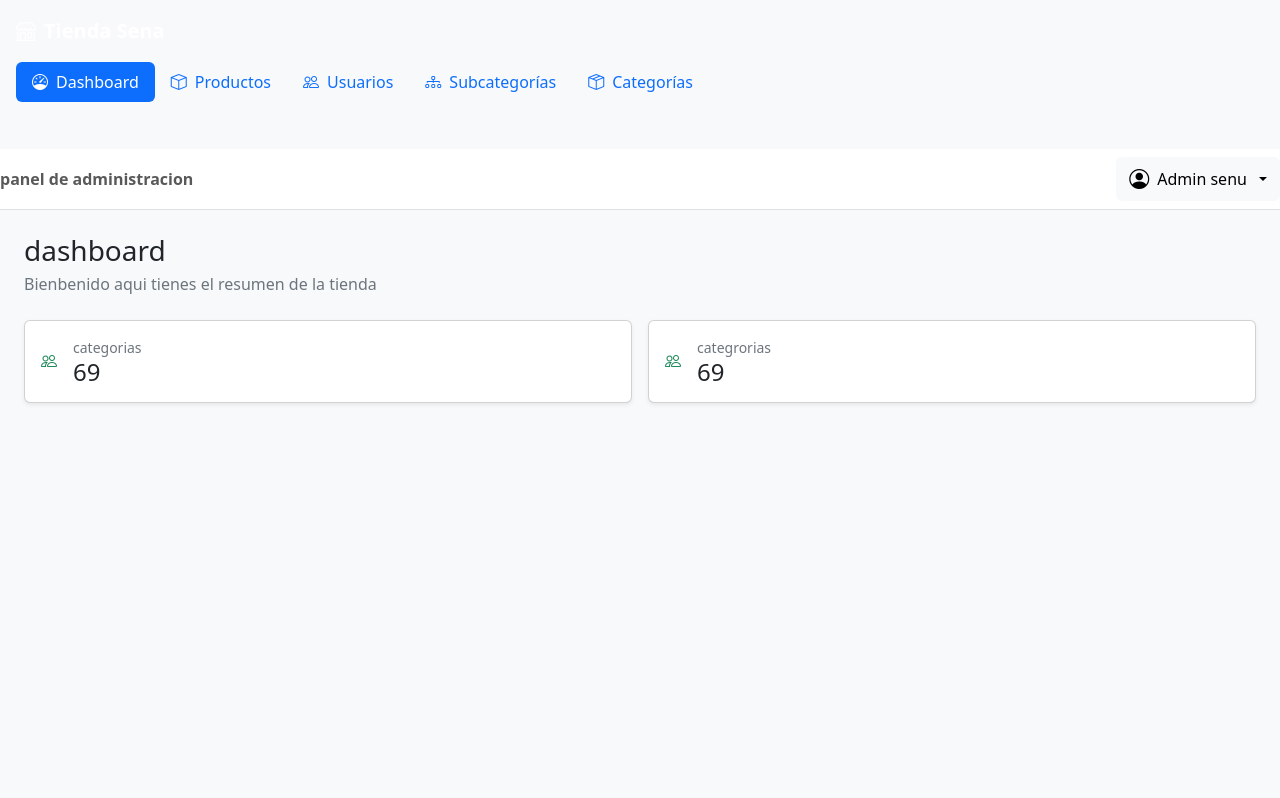
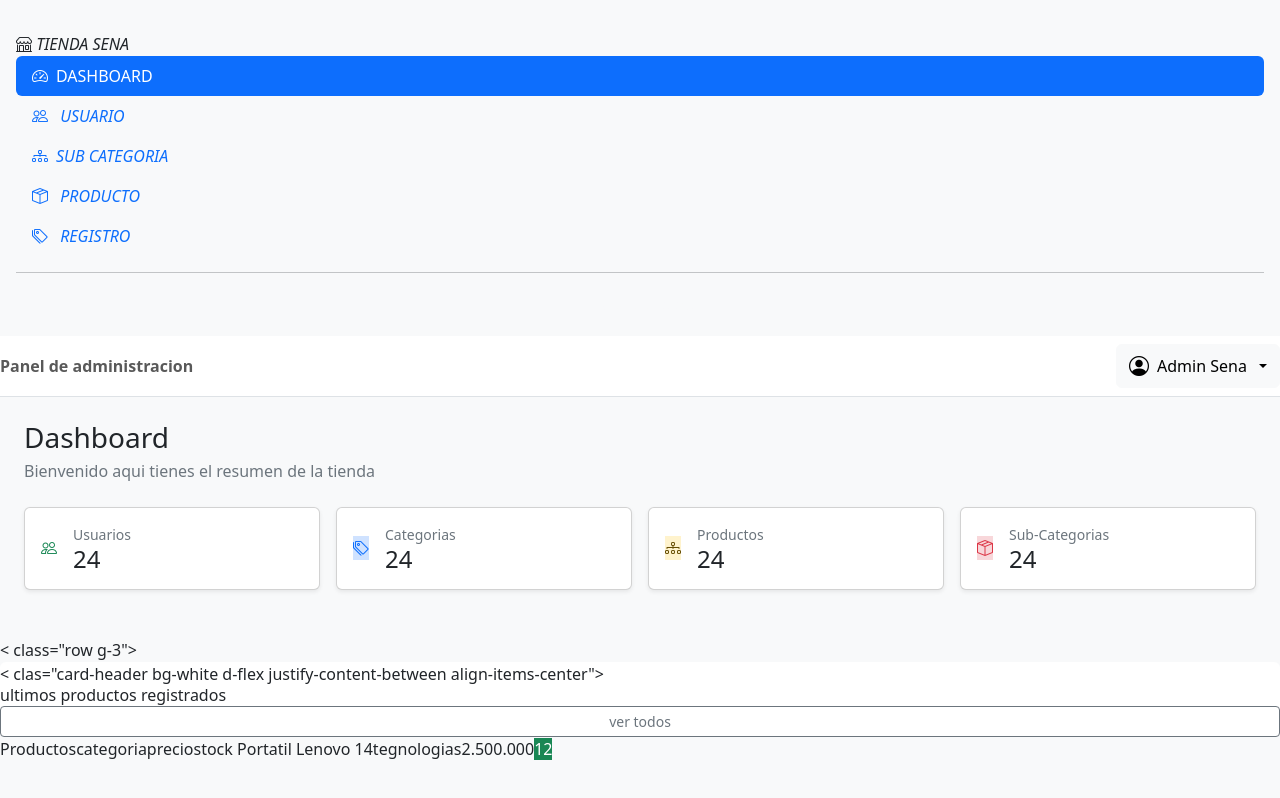
Before and after one commit to janellrp2007-source/inventari.html, a plain HTML site: page dashboard.html in a window 1280 px wide. Drawn offline with nearby package versions, Linux system fonts and the light colour scheme.

Commit message:
cambios20

```diff
--- a/css/estilo.css
+++ b/css/estilo.css
@@ -30,19 +30,19 @@
         /*color fondo*/
         --bs-btn-bg: var(--sena-verde);
         /*color de borde*/
-        --bs-btn-border-color:(var(--sena_verde));
+        --bs-btn-border-color:var(--sena_verde);
         /*texto con el mouse arriba*/
         --bs-btn-hover-color: #fff;
         /*fondo con el mouse encima*/
-        --bs-btn-hover-bg: (var(--sena-verde-oscuro));
+        --bs-btn-hover-bg: var(--sena-verde-oscuro);
         /*borde con el mouse encima*/
-        --bs--btn-hover-border-color: (var(--sena-verde-oscuro));
+        --bs--btn-hover-border-color: var(--sena-verde-oscuro);
         /*texto mientras se hace clic*/
         --bs--btn--active-color: #fff;
         /*fondo mientras se hace clic*/
-        --bs-btn-active-bg: (var(--sena_verde-oscuro));
+        --bs-btn-active-bg: var(--sena_verde-oscuro);
         /*borde mientras se hace clic*/
-        --bs-btn-active-border-color: (var(--sena_verde-oscuro));
+        --bs-btn-active-border-color: var(--sena_verde-oscuro);
         /*cierra la regla*/
     }
     /* la coma aplica la misma regla a varios selectores: los campos con el foco*/
@@ -54,7 +54,7 @@
         /*borde verde en lugar de azul de bootstrap*/
         border-color: var(--sena-verde);
         /* halo verde traslucido al rededor del campo*/
-        box-shadow: 0 0 0 0. 25rem rgba(57, 169, 0, 0.25);
+        box-shadow: 0 0 0 0.25rem rgba(57, 169, 0, 0.25);
         /*cierre de la regla*/
     }
 
@@ -100,7 +100,7 @@
         /*el ancho incluye el reyeno*/
         box-sizing: border-box;
         /*sombra*/
-        box-shadow: 0 1rem 3 rem rgba(0, 0, 0, 0.25);
+        box-shadow: 0 1rem 3rem rgba(0, 0, 0, 0.25);
         /*cierre regla*/
     }
     /* dos clases pegadas (sin espacio) = elemntos que tienen ambas clases las usara el registro que tiene mas campos*/
@@ -208,7 +208,7 @@
         /*sin borde general*/
         border: 0;
         /*exepto una franja verde a la izquierda*/
-        border-left: 4px solid var(var(--sena-verde));
+        border-left: 4px solid var(--sena-verde);
         /* anima el movimiento y la sombra en 0.2 segundos*/
         transition: transform .2s, box-shadow  .2s;
 
@@ -222,7 +222,7 @@
         box-shadow: 0 ,5rem rgba(0, 0, 0, .12) !important;
     }
     /* cuadro del color que contiene el icono de la tarjeta*/
-    .icono.kpi {
+    .icono-kpi {
         width: 52px;
         height: 52px;
         /*flexbox para centrar el icono*/
@@ -239,7 +239,7 @@
         height: 38px;
         border-radius: 50%;
         /*flexbox en linea para center*/
-        display: inline-flex;
+        display: flex;
         align-items: center;
         justify-content: center;
         /*letras semi negritas*/
@@ -253,9 +253,9 @@
     /*color de los numeros*/
     --bs-pagination-color: var(--sena-azul);
     /*fondo de pagina activa*/
-    --bs-pagination-active-bg: var(var(--sena verde));
+    --bs-pagination-active-bg: var(--sena-verde);
     /*borde de pagina activa*/
-    --bs-pagination-active-border-color: var(var(--sena-verde));
+    --bs-pagination-active-border-color: var(--sena-verde);
     }
     /*tarjeta punteada que invita a crer una categoria nueva*/
     .tarjeta-agregar {
@@ -264,7 +264,7 @@
         color: #6c757d;
         min-height: 200px;
         /*anima los cambios de color*/
-        transition: border-color .2s, color .2s;
+        transition: border-color .2s,background-color .2s, color .2s;
     }
     /* al pasar el mause*/
     .tarjeta-agregar:hover {
@@ -286,7 +286,7 @@
     /*lista de categorias*/
     .list-group {
         /*fonde item activo*/
-        --bs-list-group_active_bg: var(var(--sena-verde));
+        --bs-list-group_active_bg: var(--sena-verde);
         /*borde de item activo*/
-        --bs-list-group-active-border-color:var(var(--sena-verde));
+        --bs-list-group-active-border-color:var(--sena-verde);
     }
--- a/dashboard.html
+++ b/dashboard.html
@@ -1,171 +1,273 @@
 <!DOCTYPE html>
-
 <html lang="es">
 <head>
     <meta charset="UTF-8">
     <meta name="viewport" content="width=device-width, initial-scale=1.0">
-    <title>Document</title>
-    <!--CCS de bootstrap 5.3.3 desde url predeterminada -->
+    <title>iniciar sesión inventario adso</title>
+    <!--css de boostrap 5.3.3 desde url predeterminada-->
     <link href="https://cdn.jsdelivr.net/npm/bootstrap@5.3.3/dist/css/bootstrap.min.css" rel="stylesheet">
-    <link href="https://cdn.jsdelivr.net/npm/bootstrap-icons@1.11.3/font/bootstrap-icons.min.css" rel="stylesheet"><!--link es para enlazar el archivo css con el html, href es la ruta del archivo css, rel es la relación entre los archivos-->
-    <link href="css/estilos.css" rel="stylesheet"><!--link es para enlazar el archivo css con el html, href es la ruta del archivo css, rel es la relación entre los archivos-->
+    <link href="css/estilos.css" rel="stylesheet">
 
+    <link href="https://cdn.jsdelivr.net/npm/bootstrap-icons@1.11.3/font/bootstrap-icons.min.css" rel="stylesheet">
+    <link href="css/estilos.css" rel="stylesheet">
 </head>
 <body class="bg-body-tertiary">
+    <!--menu lateral-->
+    <!--offcanvas en pantallas menores al lg es un panel oculto que se deslizas -->
+    <!--desde el lg se muestra normal. offcanvas-start lo hace salir por la izquieda .siderbar es muesttra la clase el id usa el boton que lo sabe-->
+    <aside class="offcanvas-lg offcanvas-start sidebar"
+    tabindex="-1"id="menulateral"aria-labelledby="titulomenu">
+    <div class="offcanvas-header border-bottom border-secondary">
+        <h5 class="offcanvas-title" id="titulomenu">
+            <i class="bi bi-shop me-2">tienda sena</i>
+        </h5>
+        <button type="button" class="btn-close- btn-close-white"
+        data-bs-dismiss="offcanvas"
+        data-bs-targer="#menulateral"
+        aria-label="cerrar menu"></button>
+    </div>
+    <div class="offcanvas-body flex-column p-3">
+         <a href="dashboard.html" class="d-none d-lg-flex align-items-center mb-3 text-white text-decoration-none fs-5 fw-bold"></a>
+            <i class="bi bi-shop  me-2 texto-sena"> TIENDA SENA</i>
+        </a>
+        <!---LISTA DE NAVEGACION EN COLUMNA-->
+        <ul class="nav nav-pills flex-column mb-auto">
+            <!--enlase al dashboard active resalta el verde y ara-cuurrent="page" abisa alos lectores de pantalla que es la pagina actual
+            en cada modul es active pasa  su propio enlase-->
+            <li class="nav-item">
+                <a href="dashboard.html" class="nav-link active" aria-current="page">
+                    <i class="bi bi-speedometer2 me-2"></i>DASHBOARD
+                </a>
+            </li>
+            <li class="nav-item"><a href="usuarios.html" class="nav-link">
+                <i class="bi bi-people me-2"></i> <i>USUARIO</i></a>
+            </li>
+             <li class="nav-item"><a href="subcategorias.html" class="nav-link">
+                <i class="bi bi-diagram-3 me-2"></i><i>SUB CATEGORIA</i></a>
+            </li>
+             <li class="nav-item"><a href="productos.html" class="nav-link">
+                <i class="bi bi-box-seam me-2"></i> <i>PRODUCTO</i></a>
+            </li>
+              <li class="nav-item"><a href="regitro.html" class="nav-link">
+                <i class="bi bi-tags me-2"></i> <i>REGISTRO</i></a>
+            </li>
 
-    <aside class="offcanvas-lg offcanvas-start sidebar" tabindex="-1" id="menuLateral" aria-labelledby="tituloMenu">
-        <div class="offcanvas-header border-bottom border-secondary">
-            <h5 class="offcanvas-title" id="tituloMenu"><i class="bi bi-shop me-2 texto-sena"></i>Tienda SENA</h5>
-            <button type="button" class="btn-close btn-close-white" data-bs-dismiss="offcanvas" data-bs-target="#menuLateral"
-            aria-label="Cerrar menú"></button>
-        </div>
-        <div class="offcanvas-body d-flex flex-column p-3">
-            <a href="dashboard.html" class="d-none d-lg-flex align-items-center mb-3
-            text-white text-decoration-none fs-5 fw-bold">
-                <i class="bi bi-shop me-2 texto-sena"></i><span class="text-white">Tienda Sena</span>
+        </ul>
+        <hr>
+        <!--EL BOTON QUE BUELVE LA LOGIN ASI SE CIERRRA LA SESION-->
+        <a href="index.html" class="btn btn-outline-light btn-sm">
+            <i class="bi bi-box-arrow-left me-1"></i>
+            <i>cierre de sesion</i>
         </a>
-            <ul class="nav nav-pills flex-colum mb-auto">
-                <li class="nav-item"><a href="dashboard.html" class="nav-link active" aria-current="page">
-                    <i class="bi bi-speedometer me-2"></i>Dashboard</a></li>
-                <li class="nav-item"><a href="productos.html" class="nav-link" aria-current="page">
-                    <i class="bi bi-box me-2"></i>Productos</a></li>
-                <li class="nav-item"><a href="clientes.html" class="nav-link" aria-current="page">
-                    <i class="bi bi-people me-2"></i>Usuarios</a></li>
-                <li class="nav-item"><a href="subcategorias.html" class="nav-link" aria-current="page">
-                    <i class="bi bi-diagram-3 me-2"></i>Subcategorías</a></li>
-                     <li class="nav-item"><a href="categorias.html" class="nav-link" aria-current="page">
-                    <i class="bi bi-box-seam me-2"></i>Categorías</a></li>
-            </ul>
-
-            <a href="index2.html" class="btn btn-outline-light btn-sm">
-                <i class="bi bi-box-arrow-left me-1"></i> Cerrar sesión</a>
-
     </div>
     <!--cierra el menu lateral-->
-
     </aside>
     <!--zona derecha del dashboard-->
     <div class="contenido">
-
-        <!--<barra superior-->
+        <!--barra superior-->
         <!--barra blanca con borde inferior, la deja pegada arriba al hacer scroll-->
         <nav class="navbar bg-white border-bottom px3 sticky-top">
             <!--boton para abrir el menu en celular lo oculta el computador el menu siempre se ve-->
-            <buttom class="btn btn-outline-secondary d-lg-none" type="buttom" data-bs-toggle="offcanvas" data-bs-target="#menuLateral"
-            aria-controls="menuLateral" aria-label="Abrir menu">
-
+            <button class="btn btn-outline-secondary d-lg-none"
+            type="button"
+            data-bs-toggle="offcanvas"
+            data-bs-target="menulateral"
+            aria-controls="menulateral"
+            aria-label="Abrir menu">
             <!--icono de menu hamburguesa-->
             <i class="bi bi-list"></i>
-        </buttom>
+
+        </button>
         <!--texto de la barra se oculta en celulares muy pequeños-->
-        <span class="navbar-text fw-semibold d-none d-sm-inline">panel de administracion</span>
+        <span class="navbar-text fw-semibold d-none d-sm-inline">Panel de administracion</span>
         <!--menu desplegable del usuario lo empuja a la derecha-->
-
 
         <div class="dropdown ms-auto">
             <!--boton que abre el desplegable-->
-            <button class="btn btn-light dropdown-toggle d-flex align-items-center gap-2" type="button"
-            data-bs-toggle="dropdown" aria-expanded="false">
-
+            <button class="btn btn-light dropdown-toggle d-flex align-items-center gap-2"
+            type="button"
+            data-bs-toggle="dropdown"
+            aria-expanded="false">
             <!--icono de usuario-->
             <i class="bi bi-person-circle fs-5"></i>
             <!--nombre de usuario visible en tablet-->
-        <span class="d-none d-md-inline">Admin senu</span>
+            <span class="d-none d-md-inline">Admin Sena</span>
+
             </button>
-        <!--lista de opciones alinea a la derecha para que no se salga de la pantalla-->
-        <ui class="dropdown-menu dropdown-menu-end-shadow">
-            <!--encabezado cliqueable dentro del menu-->
+            <!--lista de opciones alinea a la derecha para no se salga de la pantalla-->
+            <ul class="dropdown-menu dropdown-menu-end-shadow">
+                <!--Encabezado cliqueable dentro del menu-->
                 <li><h6 class="dropdown-header">admin@sena.edu.co</h6></li>
                 <!--opcion del menu-->
-            <li><a class="dropdown-item" href="#">
-                <i class="bi bi-person me-2"></i>mi prefil
-            </a></li>
-<li><hr class="dropdown-item text-danger" href="index.html">
-<i class="bi bi-box-arrow-left me-2">Cerrar sesion</i>
-</li>
+                <li><a class="dropdown-item" href="#"><i class="bi bi-person me-2"></i>Mi perfil</a></li>
+                <li><hr class="dropdown-item text-danger"
+                href="index.html"><i class="bi bi-box-arrow-left me-2"></i>Cerrar Sesion</li>
+            </ul>
 
-        </ui>
         </div>
-        </div>
+
+
         </nav>
 
         <!--contenido de la pagina-->
         <main class="p-3 p-md-4">
             <!--inicio del contenido-->
-    <!--bloque del titulo con margen inferior-->
+            <!--bloque del titulo con marguen inferior-->
             <div class="mb-4">
-        <!--Titulo de la pagina -->
-        <h1 class="h3 mb-1">dashboard</h1>
+                <!--titulo de la pagina-->
+                <h1 class="h3 mb-1">Dashboard</h1>
                 <!--subtitulo en gris-->
-        <p class="text-secondary mb-0">Bienbenido aqui tienes el resumen de la tienda</p>
+                <p class="text-secondary mb-0">Bienvenido aqui tienes el resumen de la tienda</p>
+
+
+            </div>
+            <!--tarjetas de indicadores-->
+            <div class="row row-cols-1 row-cols-sm-2 row-cols-xl-4 g-3 mb-4">
+                <!--columna 1-->
+                <div class="col">
+                    <!--tarjeta con nuestra franja verde y animacion-->
+                    <div class="card tarjetas-kpi shadow-sm h-100">
+                        <!--cuerpo con flexbox icono y texto lado a lado separados-->
+                        <div class="card-body d-flex align-items-center gap-3">
+                            <!--cuadro del icono fondo verde suave icono verde-->
+                            <div class="icono-kpi bg-succes-subtle text-success">
+                                <i class="bi bi-people"></i>
+                            </div>
+                            <div>
+                                <!--nombre del indicador-->
+                                <p class="text-secondary small mb-0">Usuarios</p>
+                                <!--valor de ejemplo del indicador-->
+                                <h2 class="h4 mb-0">24</h2>
+                                <!--cierre del bloque de texto-->
+                            </div>
+                            <!--link estira este enlace sobre toda la tarjeta un clic en cualquier parte
+                            lleva al modulo-->
+                            <a href="usuarios.html"
+                            class="stretched-link" aria-label="ir a usuarios"></a>
+                        </div>
                     </div>
 
-    <!--tarjeta de indicadores-->
-    <div class="row row-cols-1 row-cols-sm-2 row-cols-x1-4 g-3 mb-4">
-        <!--columna 1 -->
+                </div>
+
+
+
+
+                <!--columna 2-->
                 <div class="col">
-            <!--tarjeta con nuetsra clase franja verde y animacion-->
-            <div class="card tarjeta-kpi shadow-sm h-100">
-                <!--cuerpo con flexbox icono y texto lado a separados-->
+                    <!--tarjeta con nuestra franja verde y animacion-->
+                    <div class="card tarjetas-kpi shadow-sm h-100">
+                        <!--cuerpo con flexbox icono y texto lado a lado separados-->
                         <div class="card-body d-flex align-items-center gap-3">
-                    <!--cuadro del icono fondo verde suave
-                    icono verde-->
-                    <div class="icono-kpi bg-succes-subtle text-success"><i class="bi bi-people"></i></div>
-
+                            <!--cuadro del icono fondo verde suave icono verde-->
+                            <div class="icono-kpi bg-primary-subtle text-primary">
+                                <i class="bi bi-tags"></i>
+                            </div>
                             <div>
-                        <!--Nombre del indicdor-->
-                        <p class="text-secondary small mb-0">categorias</p>
-                        <!--vaalor de ejemplo indicador-->
-                        <h2 class="h4 mb-0">69</h2>
+                                <!--nombre del indicador-->
+                                <p class="text-secondary small mb-0">Categorias</p>
+                                <!--valor de ejemplo del indicador-->
+                                <h2 class="h4 mb-0">24</h2>
                                 <!--cierre del bloque de texto-->
                             </div>
-
-<!--link estira este enlace toda la tarjeta un click a cualquier parte lleva al modulo-->
-<a href="usuarios.html" class="stretched-link" aria-label="ir a usuarios"></a>
-
+                            <!--link estira este enlace sobre toda la tarjeta un clic en cualquier parte
+                            lleva al modulo-->
+                            <a href="categorias.html"
+                            class="stretched-link" aria-label="ir a categorias"></a>
                         </div>
                     </div>
+
                 </div>
 
 
 
 
 
- <!--columna 2 -->
                 <div class="col">
-            <!--tarjeta con nuetsra clase franja verde y animacion-->
-            <div class="card tarjeta-kpi shadow-sm h-100">
-                <!--cuerpo con flexbox icono y texto lado a separados-->
+                    <!--tarjeta con nuestra franja verde y animacion-->
+                    <div class="card tarjetas-kpi shadow-sm h-100">
+                        <!--cuerpo con flexbox icono y texto lado a lado separados-->
                         <div class="card-body d-flex align-items-center gap-3">
-                    <!--cuadro del icono fondo verde suave
-                    icono verde-->
-                    <div class="icono-kpi bg-succes-subtle text-success"><i class="bi bi-people"></i></div>
-
+                            <!--cuadro del icono fondo verde suave icono verde-->
+                            <div class="icono-kpi bg-warning-subtle text-warning-emphasis">
+                                <i class="bi bi-diagram-3"></i>
+                            </div>
                             <div>
-                        <!--Nombre del indicdor-->
-                        <p class="text-secondary small mb-0">categrorias</p>
-                        <!--vaalor de ejemplo indicador-->
-                        <h2 class="h4 mb-0">69</h2>
+                                <!--nombre del indicador-->
+                                <p class="text-secondary small mb-0">Productos</p>
+                                <!--valor de ejemplo del indicador-->
+                                <h2 class="h4 mb-0">24</h2>
                                 <!--cierre del bloque de texto-->
                             </div>
-
-<!--link estira este enlace toda la tarjeta un click a cualquier parte lleva al modulo-->
-<a href="usuarios.html" class="stretched-link" aria-label="ir a usuarios"></a>
+                            <!--link estira este enlace sobre toda la tarjeta un clic en cualquier parte
+                            lleva al modulo-->
+                            <a href="productos.html"
+                            class="stretched-link" aria-label="ir a categorias"></a>
+                        </div>
+                    </div>
 
                 </div>
+
+
+
+
+
+         <div class="col">
+                    <!--tarjeta con nuestra franja verde y animacion-->
+                    <div class="card tarjetas-kpi shadow-sm h-100">
+                        <!--cuerpo con flexbox icono y texto lado a lado separados-->
+                        <div class="card-body d-flex align-items-center gap-3">
+                            <!--cuadro del icono fondo verde suave icono verde-->
+                            <div class="icono-kpi bg-danger-subtle text-danger">
+                                <i class="bi bi-box-seam"></i>
+                            </div>
+                            <div>
+                                <!--nombre del indicador-->
+                                <p class="text-secondary small mb-0">Sub-Categorias</p>
+                                <!--valor de ejemplo del indicador-->
+                                <h2 class="h4 mb-0">24</h2>
+                                <!--cierre del bloque de texto-->
+                            </div>
+                            <!--link estira este enlace sobre toda la tarjeta un clic en cualquier parte
+                            lleva al modulo-->
+                            <a href="subcategorias.html"
+                            class="stretched-link" aria-label="ir a categorias"></a>
                         </div>
                     </div>
-        <!--columna 3-->
+
+                </div>
+
 
 
             </div>
 
         </main>
 
+    </div>
+    <!--segunda fila tabla de ola izquierda y acceso rapidos a la derecha-->
+    < class="row g-3">
+    <!--ultimos productos-->
+    <!--en computador ocupa 8 de 12 columnas de celular-->
+    <div class="card border-0 shadaw-sm h-100">
+        <!--encabezado de la tarjeta con titulo y enlace en los lados-->
+        < clas="card-header bg-white d-flex justify-content-between align-items-center">
+        <!--titulo pequeño-->
+        <h2 class="h6 mb-0">ultimos productos registrados</h2>
+        <!--boton que lleva al modulo productos-->
+        <a href="productos.html" class="btn btn-sm btn-outline-secondary">ver todos</a>
+    </div>
+    <!--permite desplazar la tabla en el celular-->
+    <div class="tablet-responsive"
+    <table class="table table-hover align-middle mb-0">
+        <thead class="table-light"
+        <tr><th>Productos</th><th>categoria</th><th class="text-end">precio</th><th>stock</th></tr>
+        </thead>
+        <!--carga de la tabla-->
+        <tbody>
+            <tr><td>Portatil Lenovo 14</td><td>tegnologias</td><td class="text-end">2.500.000</td><td><span class="bedge text-bg-success">12</span></td></tr>
+        </tbody>
+    </table>
 
     </div>
-
-
+</div>
 
 </body>
-</html>
```
Also changed, not shown: index.html (+1 -1 lines). Lines whose indentation alone changed are shown as unchanged.
